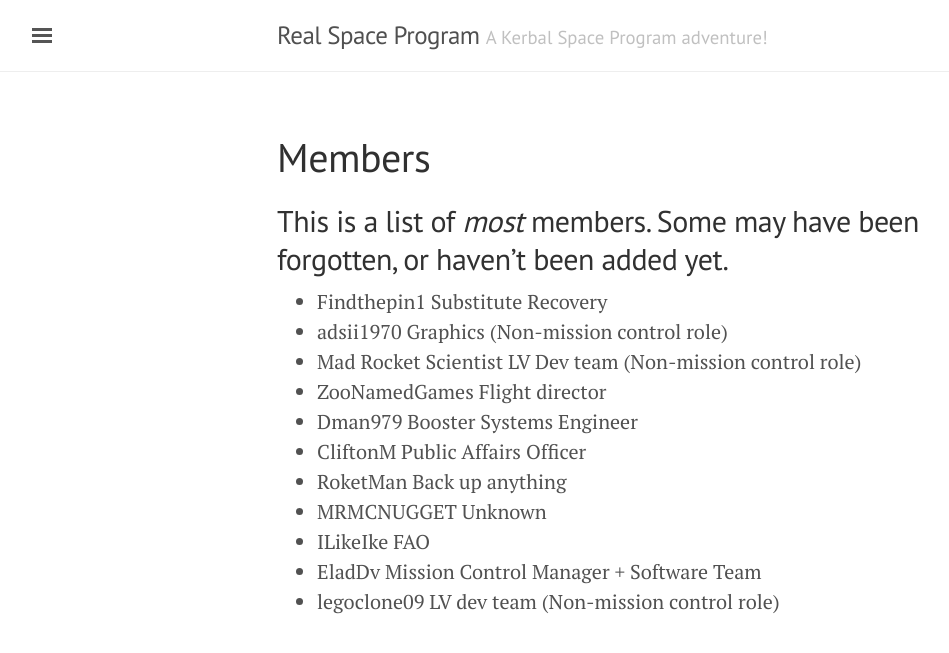
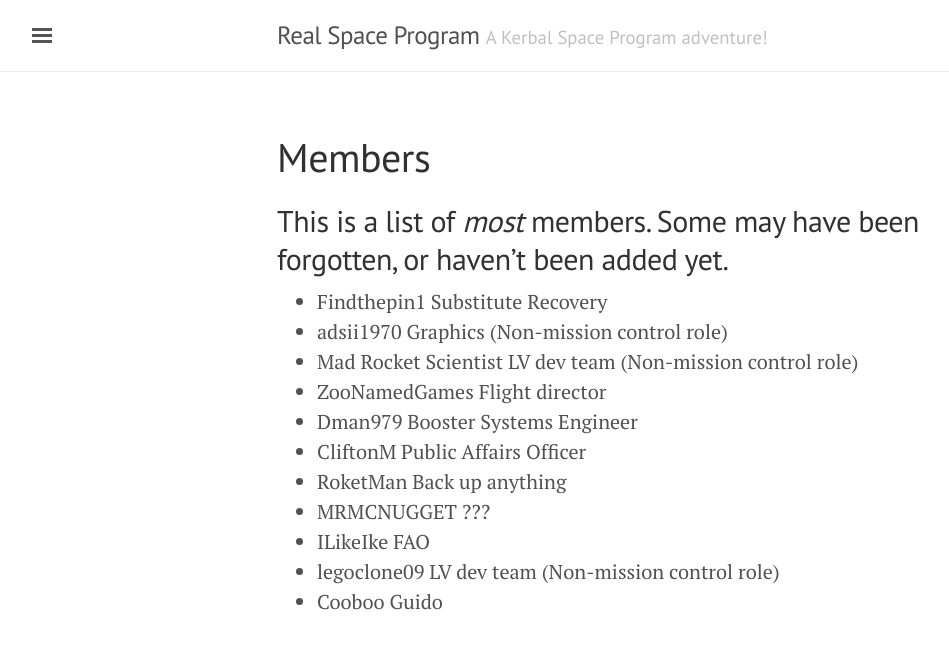
Before and after one commit to KSP-RSP/ksp-rsp.github.io, a Jekyll site: the page built from members.md, in a window 1280 px wide. Shown: the top 653 px of the page, without its empty margins (3-952 px from the left). Built offline with Jekyll 4.4.1, drawn with Linux system fonts in a browser that asks for light colours.

Commit message:
Update members list

```diff
--- a/members.md
+++ b/members.md
@@ -5,12 +5,12 @@ title: Members
 ## This is a list of *most* members.  Some may have been forgotten, or haven't been added yet.
 - Findthepin1 Substitute Recovery
 - adsii1970 Graphics (Non-mission control role)
-- Mad Rocket Scientist LV Dev team (Non-mission control role)
+- Mad Rocket Scientist LV dev team (Non-mission control role)
 - ZooNamedGames Flight director
 - Dman979 Booster Systems Engineer
 - CliftonM Public Affairs Officer
 - RoketMan Back up anything
-- MRMCNUGGET Unknown
+- MRMCNUGGET ???
 - ILikeIke FAO
-- EladDv Mission Control Manager + Software Team
 - legoclone09 LV dev team (Non-mission control role)
+- Cooboo Guido
```
